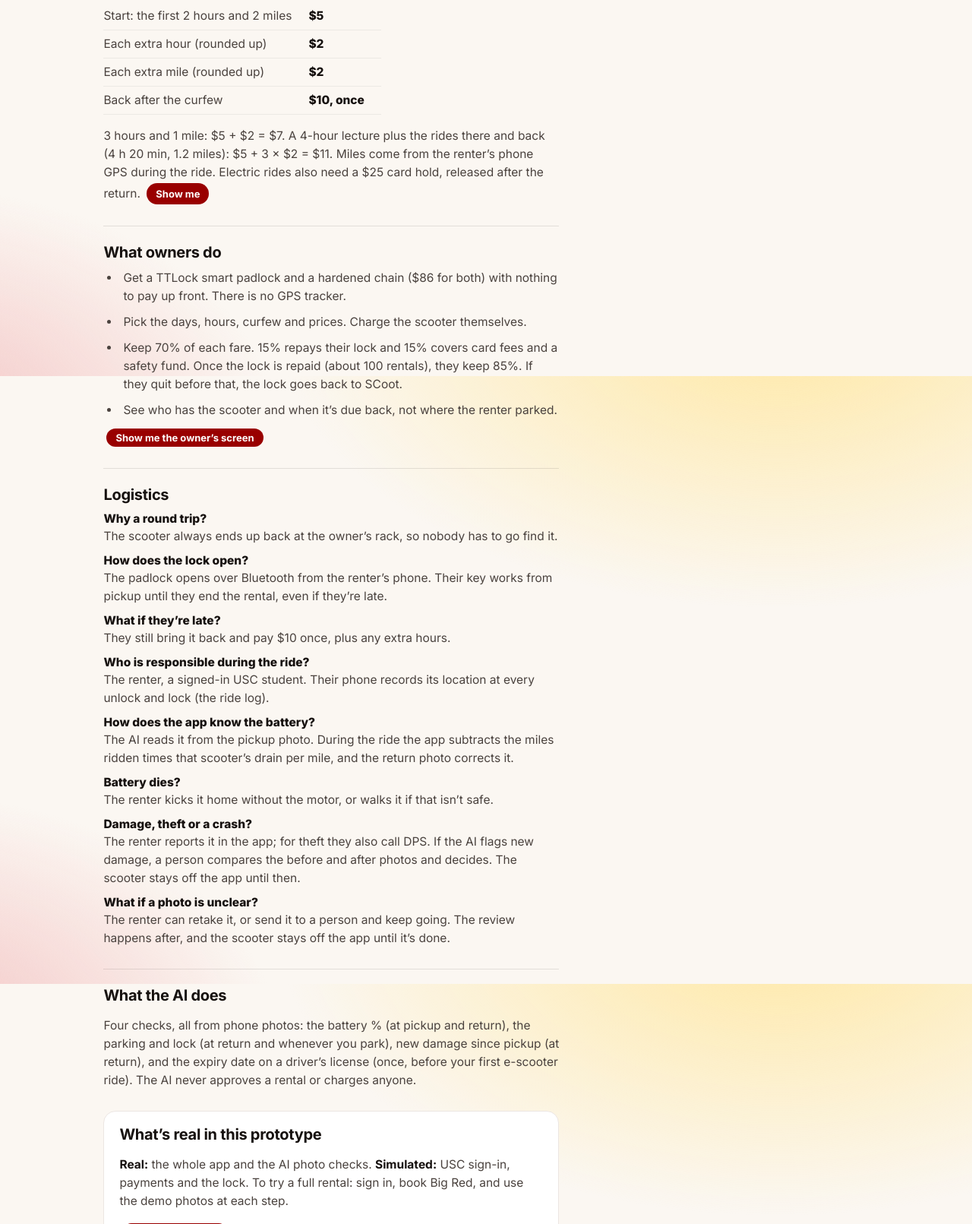
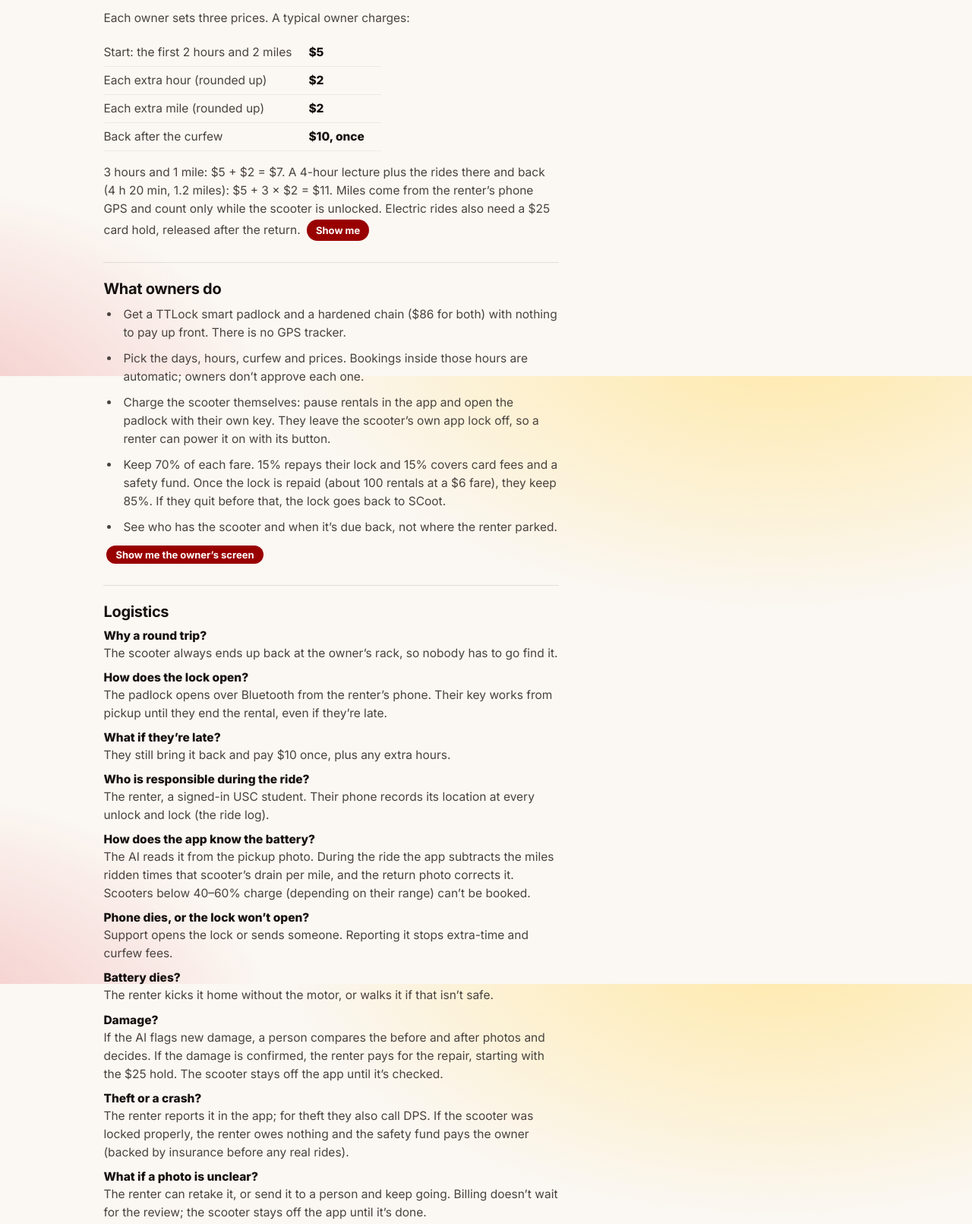
Before and after one commit to erolmk/scoot, a plain HTML site: page public/scoot/index.html in a window 1280 px wide. Shown: the part 1105-2716 px from the top of the page at 76% size. Drawn offline with nearby package versions, Linux system fonts and the light colour scheme.

Commit message:
Landing page: answers for billing stop, damage/theft payment, phone dies, charging handoff, minimum battery
Co-Authored-By: Claude Opus 5.5 <noreply@anthropic.com>

```diff
--- a/public/scoot/index.html
+++ b/public/scoot/index.html
@@ -25,9 +25,9 @@
       <ol class="lp-steps">
         <li><b>12:30 · Book.</b> Tommy opens the app and sees the scooters at the IRC rack, each with the owner’s price and curfew (the time it must be back). He books Maya’s. He has 10 minutes to get to it, or the booking cancels for free. <button class="lp-show" onclick="demoJump('#/home')">Show me</button></li>
         <li><b>12:35 · Pick up.</b> At the rack he takes two photos: the battery display (the AI reads 84%) and the whole scooter (the “before” photo). His phone opens the padlock over Bluetooth. Billing starts. <button class="lp-show" onclick="demoJump('pickup')">Show me</button></li>
-        <li><b>12:45 · Park at class.</b> He rides 0.6 miles to Leavey Library, runs the chain through the frame and a rack, and closes the padlock. Only his phone can open it now. The chain and padlock always stay with the scooter.</li>
+        <li><b>12:45 · Park at class.</b> He rides 0.6 miles to Leavey Library, runs the chain through the frame and a rack, closes the padlock, and takes a quick photo so the AI can check the parking. Only his phone can open it now. The chain and padlock always stay with the scooter.</li>
         <li><b>2:00 · Ride home.</b> After class he unlocks it and rides back to the IRC rack.</li>
-        <li><b>2:10 · Return.</b> He photographs the battery (77%), chains the scooter to the same rack, closes the padlock, and takes one photo showing the lock. The AI checks the parking and the lock and compares it with the pickup photo. Billing stops.</li>
+        <li><b>2:10 · Return.</b> He photographs the battery (77%), chains the scooter to the same rack, closes the padlock, and takes one photo of the whole scooter with the lock showing. The AI checks the parking and the lock and compares it with the pickup photo. Billing stops when that photo is taken, even if it goes to a person for review, and Tommy can leave.</li>
         <li><b>Receipt.</b> 1 hour 35 minutes, 1.2 miles: inside the first 2 hours and 2 miles, so $5. Maya gets $3.50, $0.75 pays off her lock, and $0.75 covers card fees and a safety fund.</li>
       </ol>
     </section>
@@ -41,15 +41,15 @@
         <tr><td>Each extra mile (rounded up)</td><td>$2</td></tr>
         <tr><td>Back after the curfew</td><td>$10, once</td></tr>
       </table>
-      <p>3 hours and 1 mile: $5 + $2 = $7. A 4-hour lecture plus the rides there and back (4 h 20 min, 1.2 miles): $5 + 3 × $2 = $11. Miles come from the renter’s phone GPS during the ride. Electric rides also need a $25 card hold, released after the return. <button class="lp-show" onclick="demoJump('#/v/v1')">Show me</button></p>
+      <p>3 hours and 1 mile: $5 + $2 = $7. A 4-hour lecture plus the rides there and back (4 h 20 min, 1.2 miles): $5 + 3 × $2 = $11. Miles come from the renter’s phone GPS and count only while the scooter is unlocked. Electric rides also need a $25 card hold, released after the return. <button class="lp-show" onclick="demoJump('#/v/v1')">Show me</button></p>
     </section>
 
     <section>
       <h2>What owners do</h2>
       <ul class="lp-list">
         <li>Get a TTLock smart padlock and a hardened chain ($86 for both) with nothing to pay up front. There is no GPS tracker.</li>
-        <li>Pick the days, hours, curfew and prices. Charge the scooter themselves.</li>
-        <li>Keep 70% of each fare. 15% repays their lock and 15% covers card fees and a safety fund. Once the lock is repaid (about 100 rentals), they keep 85%. If they quit before that, the lock goes back to SCoot.</li>
+        <li>Pick the days, hours, curfew and prices. Bookings inside those hours are automatic; owners don’t approve each one.</li><li>Charge the scooter themselves: pause rentals in the app and open the padlock with their own key. They leave the scooter’s own app lock off, so a renter can power it on with its button.</li>
+        <li>Keep 70% of each fare. 15% repays their lock and 15% covers card fees and a safety fund. Once the lock is repaid (about 100 rentals at a $6 fare), they keep 85%. If they quit before that, the lock goes back to SCoot.</li>
         <li>See who has the scooter and when it’s due back, not where the renter parked.</li>
       </ul>
       <button class="lp-show" onclick="demoJump('#/garage')">Show me the owner’s screen</button>
@@ -62,10 +62,12 @@
         <dt>How does the lock open?</dt><dd>The padlock opens over Bluetooth from the renter’s phone. Their key works from pickup until they end the rental, even if they’re late.</dd>
         <dt>What if they’re late?</dt><dd>They still bring it back and pay $10 once, plus any extra hours.</dd>
         <dt>Who is responsible during the ride?</dt><dd>The renter, a signed-in USC student. Their phone records its location at every unlock and lock (the ride log).</dd>
-        <dt>How does the app know the battery?</dt><dd>The AI reads it from the pickup photo. During the ride the app subtracts the miles ridden times that scooter’s drain per mile, and the return photo corrects it.</dd>
+        <dt>How does the app know the battery?</dt><dd>The AI reads it from the pickup photo. During the ride the app subtracts the miles ridden times that scooter’s drain per mile, and the return photo corrects it. Scooters below 40–60% charge (depending on their range) can’t be booked.</dd>
+        <dt>Phone dies, or the lock won’t open?</dt><dd>Support opens the lock or sends someone. Reporting it stops extra-time and curfew fees.</dd>
         <dt>Battery dies?</dt><dd>The renter kicks it home without the motor, or walks it if that isn’t safe.</dd>
-        <dt>Damage, theft or a crash?</dt><dd>The renter reports it in the app; for theft they also call DPS. If the AI flags new damage, a person compares the before and after photos and decides. The scooter stays off the app until then.</dd>
-        <dt>What if a photo is unclear?</dt><dd>The renter can retake it, or send it to a person and keep going. The review happens after, and the scooter stays off the app until it’s done.</dd>
+        <dt>Damage?</dt><dd>If the AI flags new damage, a person compares the before and after photos and decides. If the damage is confirmed, the renter pays for the repair, starting with the $25 hold. The scooter stays off the app until it’s checked.</dd>
+        <dt>Theft or a crash?</dt><dd>The renter reports it in the app; for theft they also call DPS. If the scooter was locked properly, the renter owes nothing and the safety fund pays the owner (backed by insurance before any real rides).</dd>
+        <dt>What if a photo is unclear?</dt><dd>The renter can retake it, or send it to a person and keep going. Billing doesn’t wait for the review; the scooter stays off the app until it’s done.</dd>
       </dl>
     </section>
 
```
